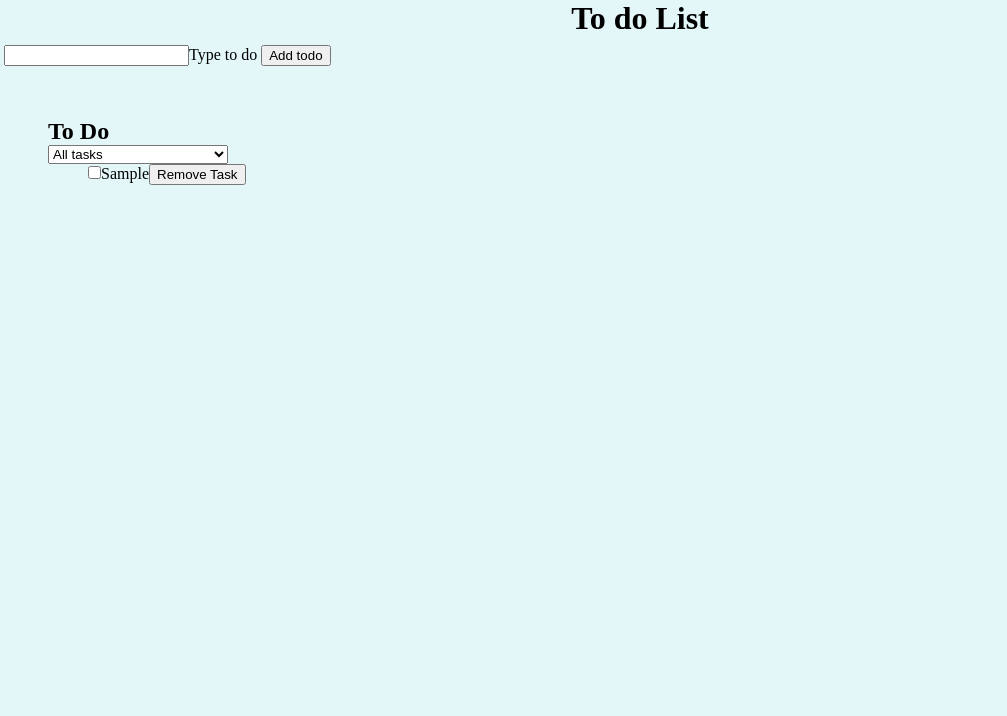
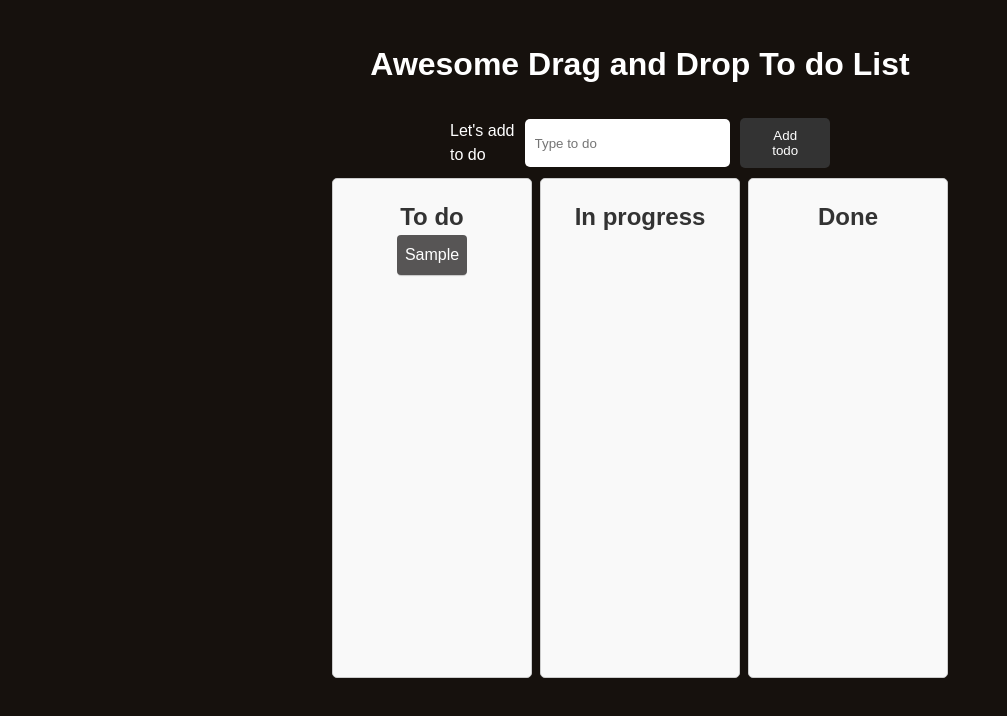
Before and after one commit to zlatieva-anastasiia-dev/toDoList, a React (Vite) app: page / in a window 1280 px wide. Both pictures are taken after typing "Sample" into the empty fields and a click on the button "Add todo". Shown: the top 716 px of the page, without its empty margins (0-1007 px from the left). Built offline with nearby package versions, Linux system fonts and the light colour scheme.

Commit message:
simple drag and drop

```diff
--- a/src/App.tsx
+++ b/src/App.tsx
@@ -1,95 +1,129 @@
-import { useMemo, useState } from "react";
-import ToDoItemsList from "./features/ToDo/ToDoItemsList";
+import { useState } from "react";
+
 import { Input } from "./components/Input";
 import { Label } from "./components/Label";
 import { Box } from "./components/Box";
 
 import { Heading } from "./components/Heading";
 import { Button } from "./components/Button";
-import { useToDoList } from "./features/ToDo/hooks/useToDoList";
-import { Select } from "./components/Select";
+
+import { DndContext } from "@dnd-kit/core";
+import { Droppable } from "./Droppable";
+import { Draggable } from "./Draggable";
+import { Card } from "./components/Card";
+import TaskColumn from "./features/ToDo/TaskColumn";
 
 export type ToDoItem = {
   id: string;
-  value: string;
-  isCompleted: boolean;
+  name: string;
+  parentId: string;
 };
 
-const options = [
-  { value: "all", label: "All tasks" },
-  { value: "completed", label: "Completed tasks" },
-  { value: "incomplete", label: "Non completed task" },
-  { value: "sortByCompleted", label: "Sorted tasks by completed" },
+const columns = [
+  {
+    id: "1",
+    title: "To do",
+  },
+  { id: "2", title: "In progress" },
+  { id: "3", title: "Done" },
 ];
 
 function App() {
   const [newTask, setNewTask] = useState<string>("");
-  const [filter, setFilter] = useState("all");
-  const { handleAddTodo, handleRemoveTodo, handleToggleToDo, todoItems } =
-    useToDoList();
+  const [elementsToDrag, setElementsToDrag] = useState<Array<ToDoItem>>([]);
 
-  const filteredTodos = useMemo(() => {
-    switch (filter) {
-      case "all":
-        return todoItems;
-      case "completed":
-        return todoItems.filter((item) => item.isCompleted);
-      case "incomplete":
-        return todoItems.filter((item) => !item.isCompleted);
-      case "sortByCompleted":
-        return todoItems.sort((a, b) => {
-          if (a.isCompleted && !b.isCompleted) {
-            return -1;
-          } else if (!a.isCompleted && b.isCompleted) {
-            return 1;
-          } else {
-            return 0;
-          }
-        });
-      default:
-        return todoItems;
-    }
-  }, [todoItems, filter]);
+  const handleAddTodo = (newTask: string) => {
+    const newTodo = {
+      id: crypto.randomUUID(),
+      name: newTask,
+      parentId: "1",
+    };
+
+    setElementsToDrag([...elementsToDrag, newTodo]);
+  };
 
   const handleAddNewTodo = () => {
     handleAddTodo(newTask);
     setNewTask("");
   };
 
+  const handleDragEnd = (event: any) => {
+    const { over, active } = event;
+
+    console.log(event);
+    if (over && active) {
+      setElementsToDrag((prevElements) =>
+        prevElements.map((element) => {
+          if (element.id === active.id) {
+            return { ...element, parentId: over.id };
+          }
+          return element;
+        })
+      );
+    }
+  };
+
   return (
     <Box className="main">
       <Box className="mainHeader">
-        <Heading>To do List</Heading>
+        <Heading>Awesome Drag and Drop To do List</Heading>
       </Box>
       <Box className="todoInputField">
         <Box className="todoInput">
+          <Label htmlFor="newTodo">Let's add to do</Label>
           <Input
             id="newTodo"
             value={newTask}
+            placeholder="Type to do"
             onChange={(e) => {
               setNewTask(e.target.value);
             }}
           />
-          <Label htmlFor="newTodo">Type to do</Label>
         </Box>
         <Button className="todoButton" onClick={handleAddNewTodo}>
           Add todo
         </Button>
       </Box>
-      <Box className="todoList">
-        <Box>
-          <Heading as="h2">To Do</Heading>
-          <Select
-            onChange={(e) => setFilter(e.target.value)}
-            options={options}
-          />
+      <DndContext onDragEnd={handleDragEnd}>
+        <Box style={{ display: "flex", flexDirection: "row", gap: "8px" }}>
+          {elementsToDrag.map((item) => {
+            if (item.parentId !== "") {
+              return null;
+            }
+            return (
+              <Draggable id={item.id} key={item.id}>
+                {item.name}
+              </Draggable>
+            );
+          })}
         </Box>
-        <ToDoItemsList
-          handleRemoveTodo={handleRemoveTodo}
-          handleToggleTodo={handleToggleToDo}
-          toDoItems={filteredTodos}
-        />
-      </Box>
+        <Box style={{ display: "flex", flexDirection: "row", gap: "8px" }}>
+          {columns.map((column) => (
+            <Droppable key={column.id} id={column.id}>
+              <TaskColumn column={column}>
+                <Box
+                  style={{
+                    display: "flex",
+                    flexDirection: "column",
+                    gap: "8px",
+                  }}
+                >
+                  {elementsToDrag.map((item) => {
+                    if (item.parentId === column.id) {
+                      return (
+                        <Draggable key={item.id} id={item.id}>
+                          <Card>{item.name}</Card>
+                        </Draggable>
+                      );
+                    }
+                    return null;
+                  })}
+                </Box>
+              </TaskColumn>
+            </Droppable>
+          ))}
+        </Box>
+      </DndContext>
     </Box>
   );
 }
--- /dev/null
+++ b/src/Draggable.tsx
@@ -0,0 +1,18 @@
+import { useDraggable } from "@dnd-kit/core";
+
+export function Draggable(props: any) {
+  const { attributes, listeners, setNodeRef, transform } = useDraggable({
+    id: props.id,
+  });
+  const style = transform
+    ? {
+        transform: `translate3d(${transform.x}px, ${transform.y}px, 0)`,
+      }
+    : undefined;
+
+  return (
+    <div {...listeners} {...attributes} ref={setNodeRef} style={style}>
+      {props.children}
+    </div>
+  );
+}
--- /dev/null
+++ b/src/Droppable.tsx
@@ -0,0 +1,9 @@
+import { useDroppable } from "@dnd-kit/core";
+
+export function Droppable(props: any) {
+  const { setNodeRef } = useDroppable({
+    id: props.id,
+  });
+
+  return <div ref={setNodeRef}>{props.children}</div>;
+}
--- a/src/components/Box.tsx
+++ b/src/components/Box.tsx
@@ -1,6 +1,10 @@
 import { HTMLAttributes } from "react";
 
 export type BoxProps = HTMLAttributes<HTMLDivElement>;
-export function Box({ children, className }: BoxProps) {
-  return <div className={className}>{children}</div>;
+export function Box({ children, className, style }: BoxProps) {
+  return (
+    <div style={style} className={className}>
+      {children}
+    </div>
+  );
 }
--- /dev/null
+++ b/src/components/Card.tsx
@@ -0,0 +1,25 @@
+type CardProps = {
+  children: React.ReactNode;
+};
+
+export function Card({ children }: CardProps) {
+  return (
+    <div
+      style={{
+        margin: "auto",
+        boxSizing: "border-box",
+        minWidth: "50px",
+        minHeight: "30px",
+        padding: "8px",
+        overflow: "hidden",
+        wordWrap: "break-word",
+        backgroundColor: "#575555",
+        color: "white",
+        borderRadius: "4px",
+        boxShadow: "0px 2px 1px -1px rgba(0, 0, 0, 0.2)",
+      }}
+    >
+      {children}
+    </div>
+  );
+}
--- /dev/null
+++ b/src/components/Header.tsx
@@ -0,0 +1,6 @@
+import { ReactNode } from "react";
+
+type HeaderProps = { children: ReactNode; className?: string };
+export default function Header({ children, className }: HeaderProps) {
+  return <h1 className={className}>{children}</h1>;
+}
--- a/src/components/Input.tsx
+++ b/src/components/Input.tsx
@@ -8,6 +8,7 @@ export function Input({
   onChange,
   type = "text",
   checked,
+  placeholder,
   className,
 }: InputProps) {
   return (
@@ -18,6 +19,7 @@ export function Input({
       onChange={onChange}
       className={className}
       checked={checked}
+      placeholder={placeholder}
     />
   );
 }
--- /dev/null
+++ b/src/features/ToDo/TaskColumn.tsx
@@ -0,0 +1,18 @@
+import { ReactNode } from "react";
+
+type TaskColumnProps = {
+  children: ReactNode;
+  column: {
+    id: string;
+    title: string;
+  };
+};
+
+export default function TaskColumn({ children, column }: TaskColumnProps) {
+  return (
+    <div className="task-column" id={column.id}>
+      <h2>{column.title}</h2>
+      {children}
+    </div>
+  );
+}
--- a/src/styles.css
+++ b/src/styles.css
@@ -1,26 +1,86 @@
 *{
-    margin:0
+    margin:0;
+    padding: 0;
+    box-sizing: border-box;
+}
+
+body{
+  font-family: Arial, sans-serif;
+  font-size: 16px;
+  line-height: 1.5;
+  color: #333;
+  background-color: #16110d;
 }
 .main{
-   background-color: #e3f6f8;
-   height:100vh;
-
-
+    display: flex;
+    flex-direction: column;
+    align-items: center;
+    padding: 20px;
+    height:100vh;
 }
 .mainHeader{
     display: flex;
     justify-content: center;
+    padding: 20px;
+    color: #fff;
 }
 
-.todoInputField{
-    margin:4px;
+/* Todo Input Field Styles */
+
+.todoInputField {
     display: flex;
     align-items: center;
-}
+    gap:10px;
+    padding: 10px;
+    width: 100%;
+    max-width: 400px;
+  }
 
-.todoButton{
-    margin: 4px;
-}
-.todoList{
-    margin:48px
-}
+  .todoInputField input[type="text"] {
+    padding: 10px;
+    border: none;
+    border-radius: 5px;
+    width: 100%;
+  }
+  .todoInputField input[type="text"]:focus {
+    border-color: #333;
+  }
+
+  .todoInput{
+    display:flex;
+
+  }
+
+  .todoInput label{
+    color: #fff;
+  }
+
+
+  /* Todo Button Styles */
+
+.todoButton {
+    padding: 10px 20px;
+    border: none;
+    border-radius: 5px;
+    background-color: #333;
+    color: #fff;
+    cursor: pointer;
+
+  }
+
+  .todoButton:hover {
+    background-color: #444;
+  }
+
+
+  .task-column {
+    height: 500px;
+    width: 200px;
+    background-color: #f9f9f9;
+    padding: 20px;
+    border: 1px solid #ccc;
+    border-radius: 5px;
+    display: flex;
+    flex-direction: column;
+    align-items: center;
+  }
```
